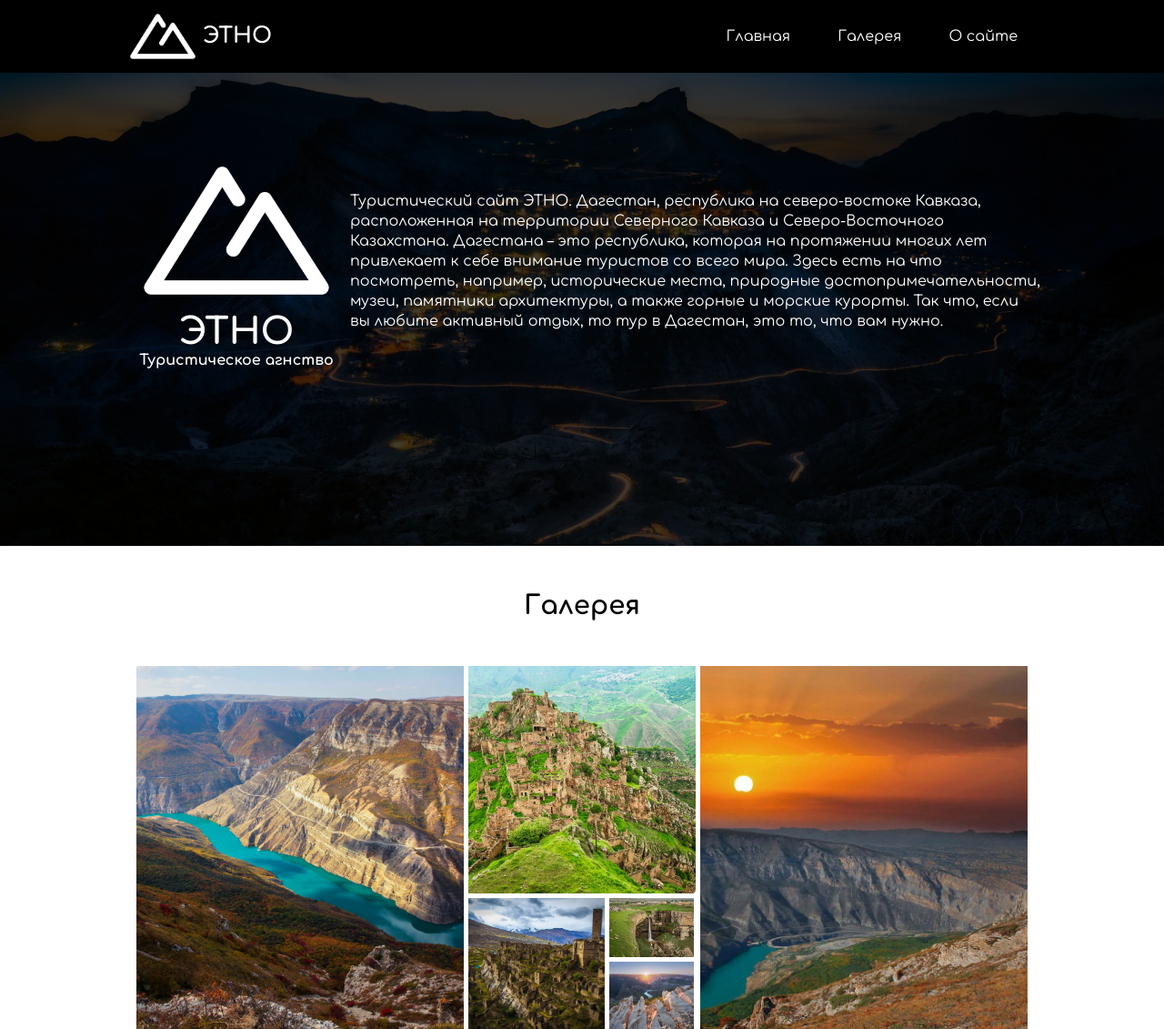
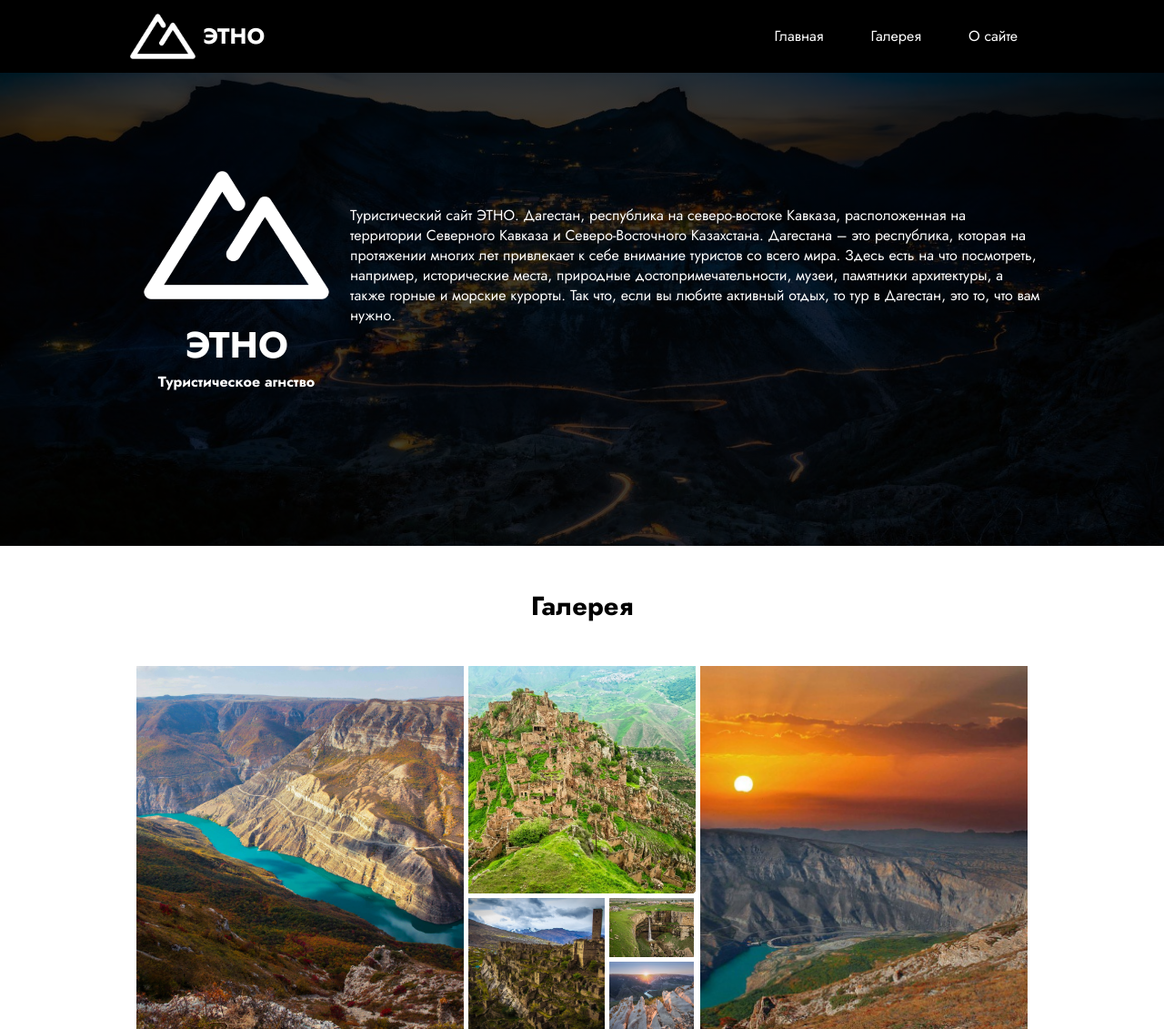
Before and after one commit to nariman079/Travel-agency-ETNO-, a Django app: page / in a window 1280 px wide. Shown: the top 1131 px of the page at 91% size. Run offline with Django 4.2, Linux system fonts and the light colour scheme; data comes from the database, SQL or seed files in the repository.

Commit message:
edit fonts

```diff
--- a/Etno/ture/static/css/style.css
+++ b/Etno/ture/static/css/style.css
@@ -1,5 +1,5 @@
 * {
-    font-family: 'Comfortaa', cursive;
+    font-family: 'Jost', sans-serif;
     margin: 0;
 
     text-decoration: none;
@@ -343,7 +343,7 @@ body{
         top: 30px;
         left: 30px;
 
-        font-family: 'Comfortaa';
+
 
         font-weight: 400;
         font-size: 24px;
--- a/Etno/ture/templates/ture/base.html
+++ b/Etno/ture/templates/ture/base.html
@@ -11,7 +11,7 @@
     <link rel="icon" href="{% static '/img/icon.png' %}" type="image/png">
     <link rel="preconnect" href="https://fonts.googleapis.com">
 <link rel="preconnect" href="https://fonts.gstatic.com" crossorigin>
-<link href="https://fonts.googleapis.com/css2?family=Comfortaa:wght@300;400;500;600;700&display=swap" rel="stylesheet">
+<link href="https://fonts.googleapis.com/css2?family=Jost:wght@300;400;500;600;700&display=swap" rel="stylesheet">
        <title>{% block title %}{% endblock %}</title>
 </head>
 <body>
```
Also changed, not shown: Etno/ture/static/img/msg5647106374-23030.jpg (added), 1 other file.
